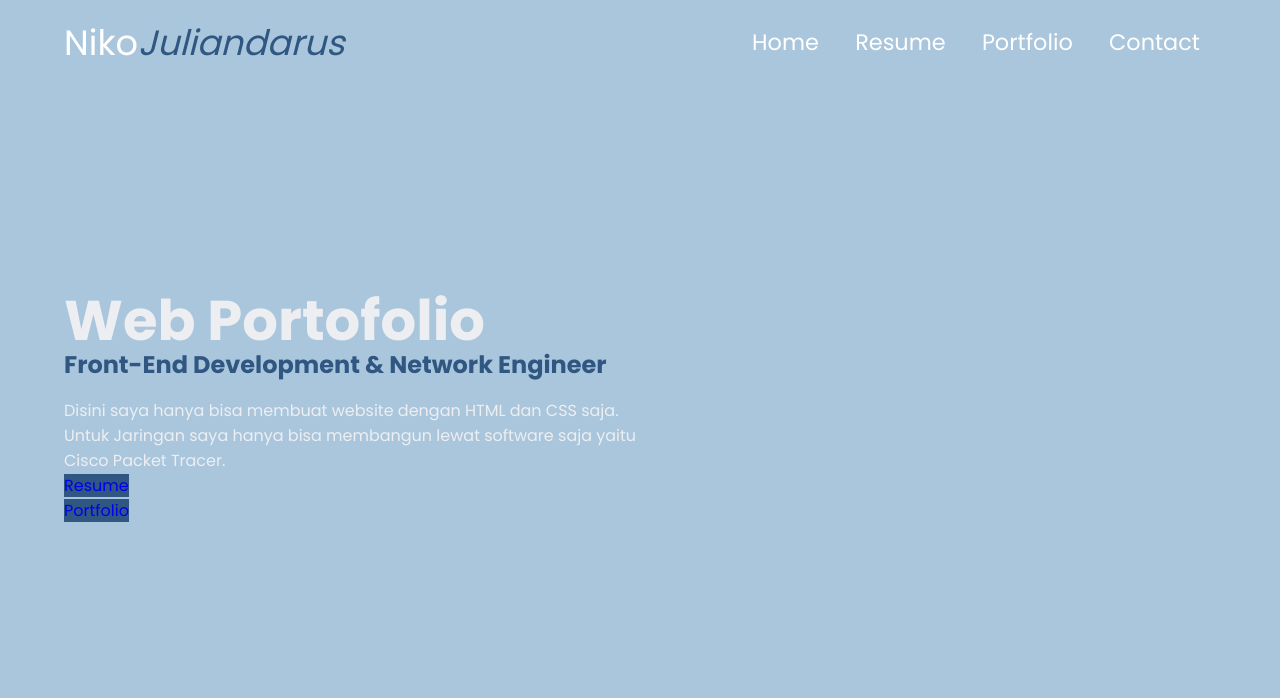
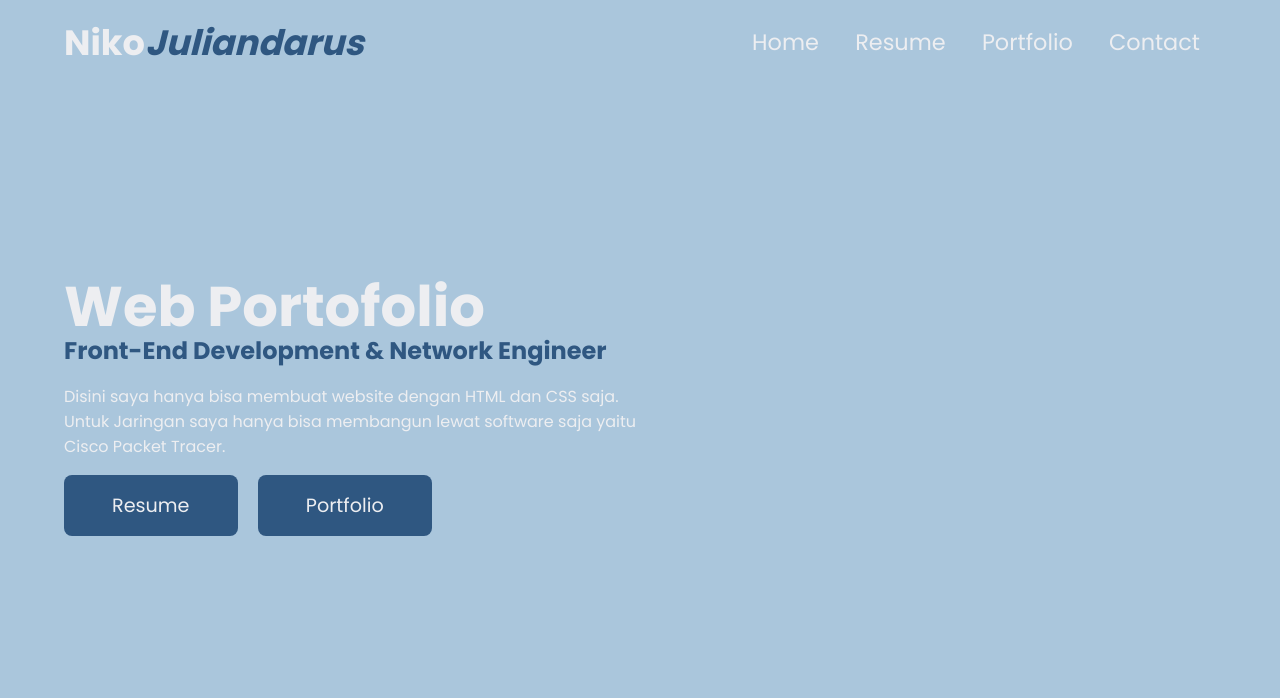
Before and after one commit to NikoJul/Niko-Portofolio, a plain HTML site: page index.html in a window 1280 px wide. Shown: the top 698 px of the page. Drawn offline with nearby package versions, Linux system fonts and the light colour scheme.

Commit message:
update css/styles.css

```diff
--- a/css/styles.css
+++ b/css/styles.css
@@ -33,8 +33,9 @@ body {
 }
 
 .navbar .navbar-logo {
-  color: #fff;
+  color: var(--abu);
   font-size: 2.2rem;
+  font-weight: 600;
 }
 
 .navbar .navbar-logo span {
@@ -44,13 +45,13 @@ body {
 
 .navbar .navbar-nav {
   display: inline-block;
+  font-weight: 500;
 }
 
 .navbar .navbar-nav a {
   font-size: 1.4rem;
-  color: #fff;
+  color: var(--abu);
   position: relative;
-  font-weight: 500;
   padding: 0.4rem 1rem;
   transition: .5s;
 }
@@ -78,7 +79,7 @@ body {
 }
 
 .navbar .navbar-menu {
-  color: #fff;
+  color: var(--abu);
 }
 
 .navbar .navbar-menu :hover {
@@ -118,13 +119,17 @@ body {
 }
 
 .home .home-content .home-b {
-  width: 300px;
-  height: 50%;
+  margin-top: 1rem;
+  margin-right: 1rem;
+  display: inline-block;
+  padding: 1rem 3rem;
+  font-size: 1.2rem;
+  background-color: var(--primary);
+  border-radius: 0.5rem;
 }
 
 .home .home-content .home-b a {
-  background-color: var(--primary);
-
+  color: var(--abu);
 }
 
 .home .home-sm {
```
